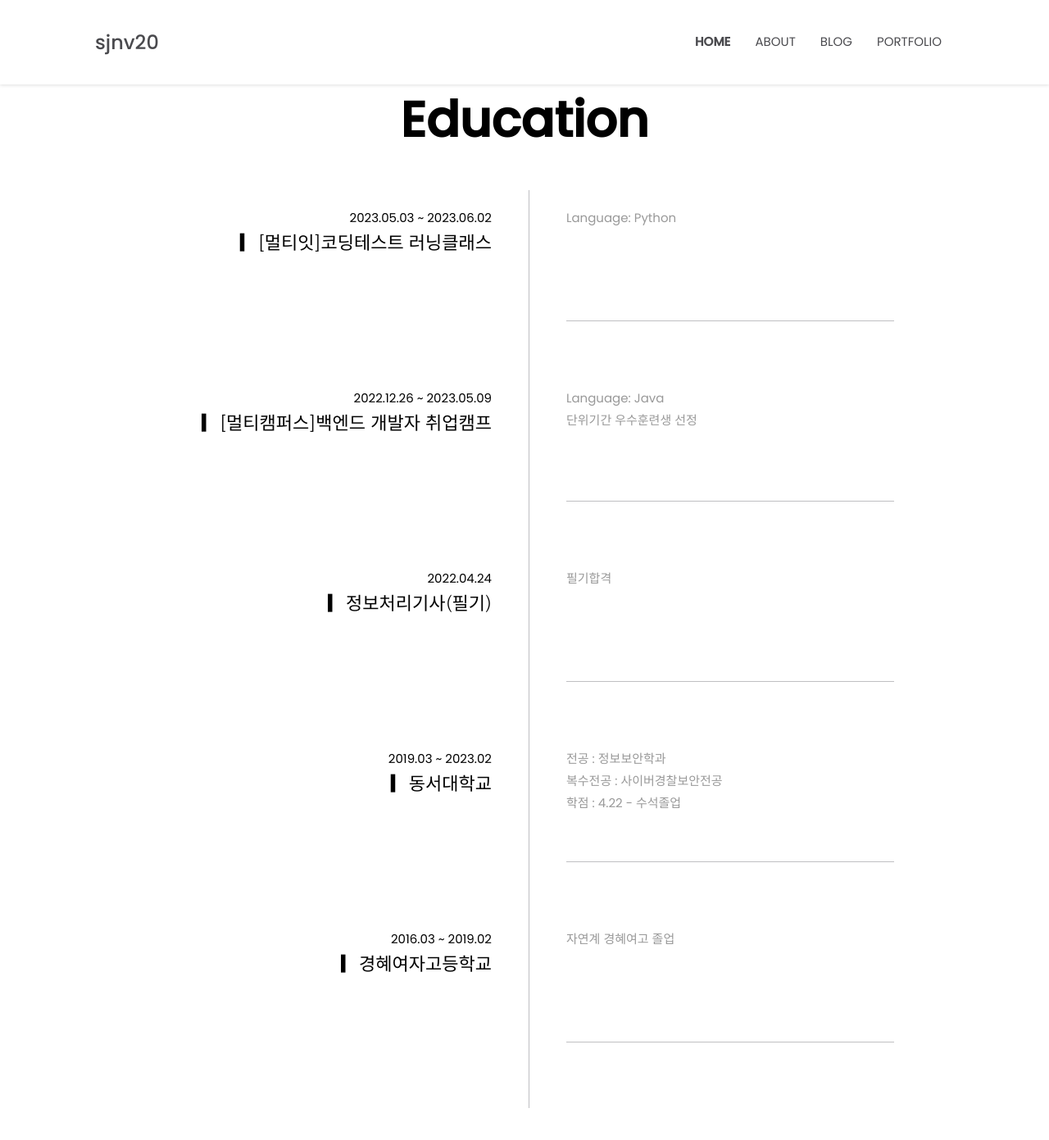
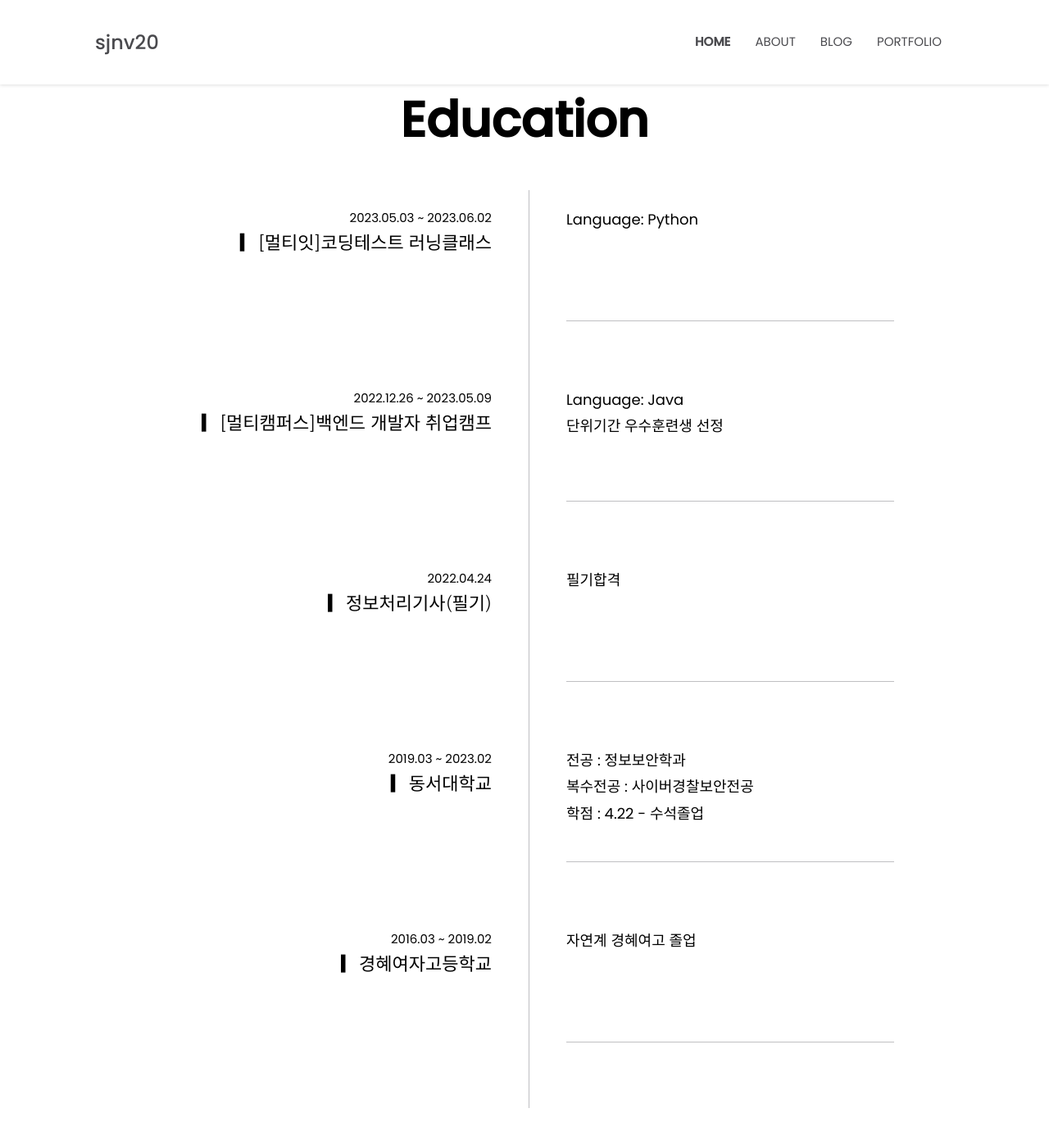
Before and after one commit to sjnv20/sjnv20.github.io, a Jekyll site: the page built from _pages/about.md, in a window 1280 px wide and 1400 px high, scrolled down 1998 px. Shown: the top 1391 px of the window at 82% size. Built offline with Jekyll 4.4.1, drawn with Linux system fonts in a browser that asks for light colours; some web fonts are replaced.

Commit message:
education edit

```diff
--- a/_includes/education-section.html
+++ b/_includes/education-section.html
@@ -24,7 +24,7 @@
           <div class="col-lg-6 col-md-6 mb-80" style="margin-left: 30px;">
             <div style="width:400px;">
               <div style="border-bottom:1px solid #bfbfc2; height:140px; margin-top:20px;">
-                <p class="mb-0 text-light edu-org">{{ education.organization }}</p>
+                <p class="mb-0 edu-org">{{ education.organization }}</p>
               </div>
             </div>
           </div>
--- a/assets/scss/_common.scss
+++ b/assets/scss/_common.scss
@@ -361,5 +361,5 @@ display: flex;
 }
 
 .edu-org{
-  font-size: 15px;
+  font-size: 18px;
 }
```
